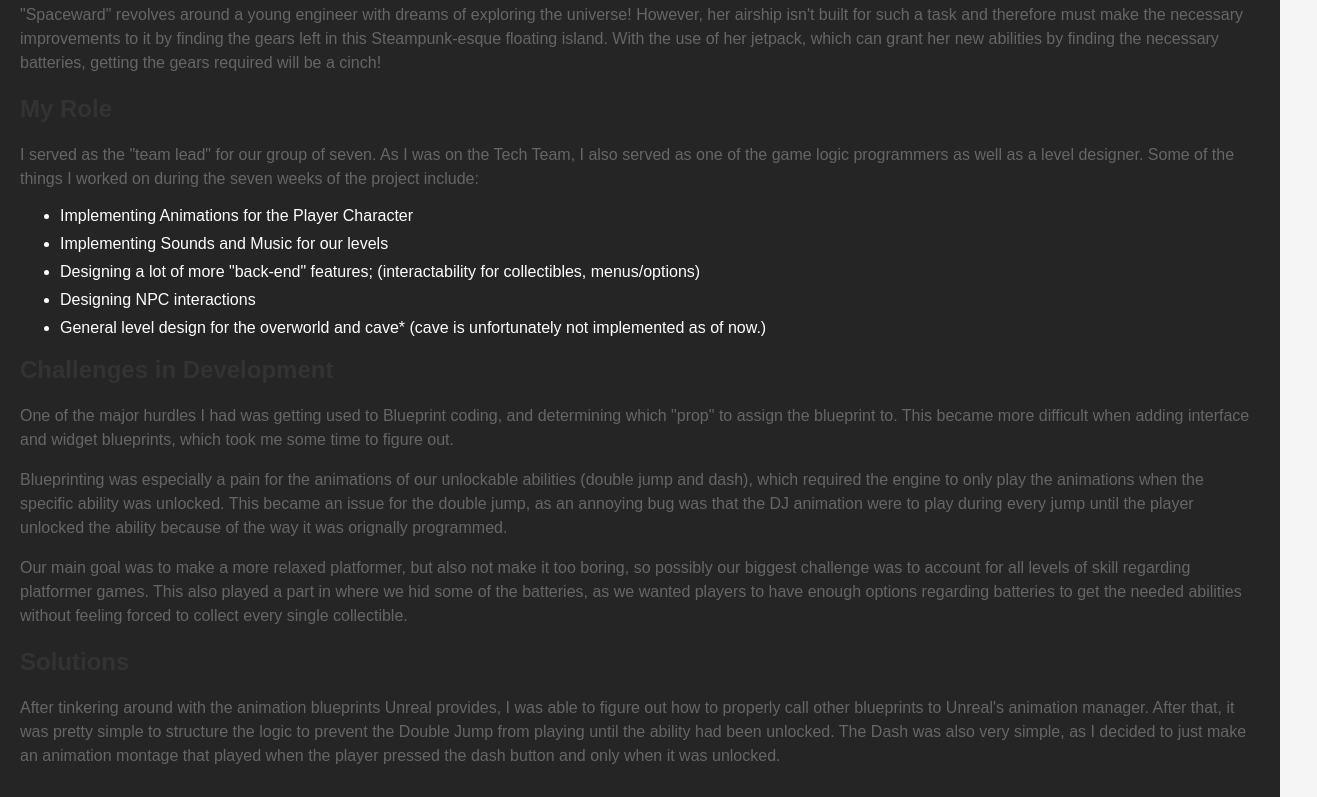
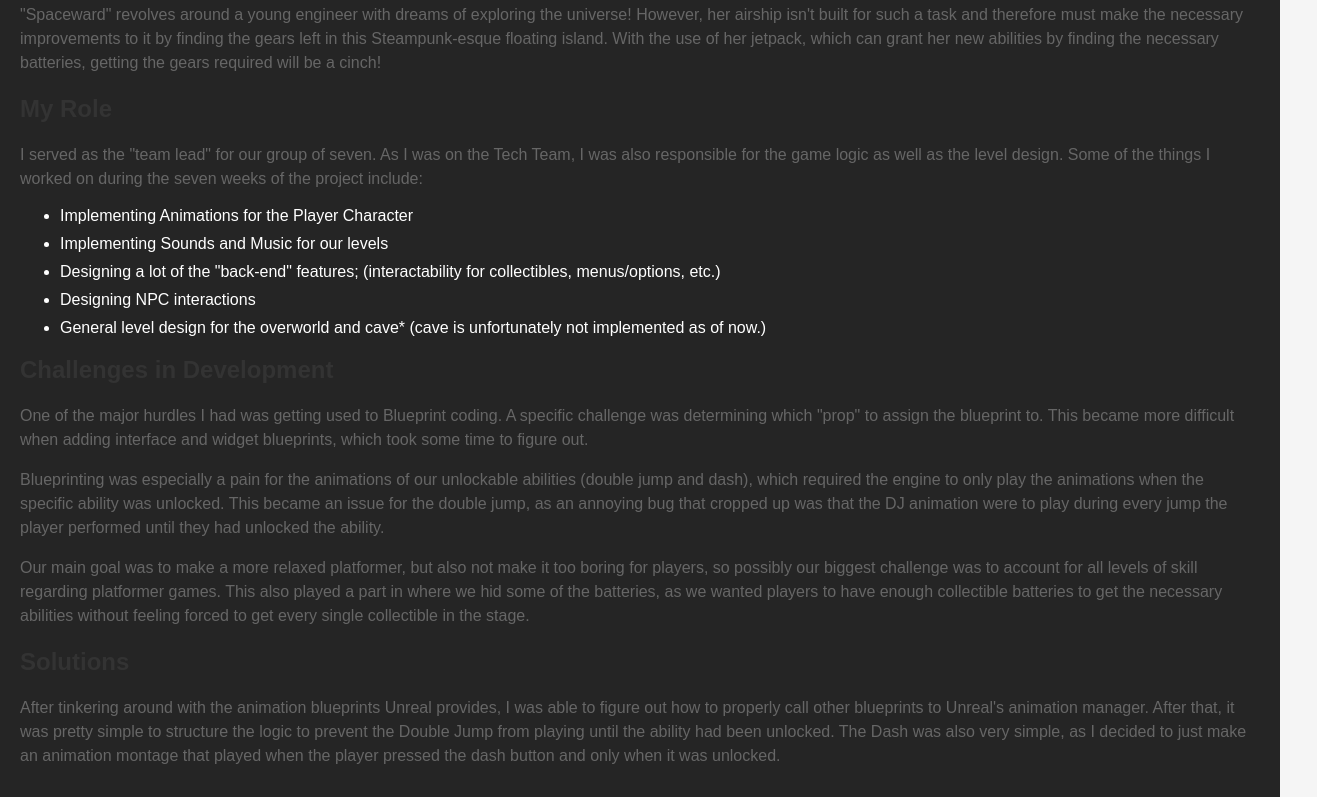
Before and after one commit to JustinS-23/JustinS-23.github.io, a plain HTML site: page index.htm in a window 1280 px wide. Shown: the part 560-1357 px from the top of the page, 1317 px wide, since content can reach past the window. Drawn offline with Linux system fonts and the light colour scheme.

Commit message:
Update index.htm

```diff
--- a/index.htm
+++ b/index.htm
@@ -91,39 +91,38 @@
 
     <h2>My Role</h2>
     <p>
-        I served as the "team lead" for our group of seven. As I was on the Tech Team, I also served as one of the game
-        logic programmers as well as a level designer. Some of the things I worked on during the seven weeks of the
+        I served as the "team lead" for our group of seven. As I was on the Tech Team, I was also responsible for the
+        game logic as well as the level design. Some of the things I worked on during the seven weeks of the
         project include:
    </p>
 
     <ul>
 	<li>Implementing Animations for the Player Character</li>
         <li>Implementing Sounds and Music for our levels</li>
-        <li>Designing a lot of more "back-end" features; (interactability for collectibles, menus/options)</li>
+        <li>Designing a lot of the "back-end" features; (interactability for collectibles, menus/options, etc.)</li>
         <li>Designing NPC interactions </li>
         <li>General level design for the overworld and cave* (cave is unfortunately not implemented as of now.)</li>
     </ul>
 
     <h2>Challenges in Development</h2>
     <p>
-        One of the major hurdles I had was getting used to Blueprint coding, and determining which "prop" to assign the
-        blueprint to. This became more difficult when adding interface and widget blueprints, which took me some time
-        to figure out.
+        One of the major hurdles I had was getting used to Blueprint coding. A specific challenge was determining which
+        "prop" to assign the blueprint to. This became more difficult when adding interface and widget blueprints,
+        which took some time to figure out.
    </p>
 
     <p>
         Blueprinting was especially a pain for the animations of our unlockable abilities (double jump and dash),
         which required the engine to only play the animations when the specific ability was unlocked. This became an
-        issue for the double jump, as an annoying bug was that the DJ animation were to play during every jump until
-        the player unlocked the ability because of the way it was orignally programmed.
-
+        issue for the double jump, as an annoying bug that cropped up was that the DJ animation were to play during
+        every jump the player performed until they had unlocked the ability.
    </p>
 
     <p>
-        Our main goal was to make a more relaxed platformer, but also not make it too boring, so possibly our biggest
-        challenge was to account for all levels of skill regarding platformer games. This also played a part in where we
-        hid some of the batteries, as we wanted players to have enough options regarding batteries to get the needed
-        abilities without feeling forced to collect every single collectible.
+        Our main goal was to make a more relaxed platformer, but also not make it too boring for players, so possibly
+        our biggest challenge was to account for all levels of skill regarding platformer games. This also played
+        a part in where we hid some of the batteries, as we wanted players to have enough collectible batteries
+        to get the necessary abilities without feeling forced to get every single collectible in the stage.
     </p>
 
     <h2>Solutions</h2>
@@ -135,12 +134,12 @@
    </p>
 
 <div class="image-gallery" style="display: flex; justify-content: space-between;">
-    <figure style="text-align: center; width: 30%;">
+    <figure style="text-align: center; width: 10%;">
         <img src="AnimBlueprint.png" alt="Description of Gameplay Loop" style="width: 150%;">
         <figcaption>Animation Blueprint</figcaption>  <!-- Title below the image -->
     </figure>
 
-    <figure style="text-align: center; width: 30%;">
+    <figure style="text-align: center; width: 10%;">
         <img src="AnimDash.png" alt="Animations Diagram" style="width: 125%;">
         <figcaption>Animation Montage for Dash</figcaption>  <!-- Title under the image -->
     </figure>
@@ -170,13 +169,13 @@
    </p>
 
 <div class="image-gallery" style="display: flex; justify-content: space-between;">
-    <figure style="text-align: center; width: 30%;">
+    <figure style="text-align: center; width: 10%;">
         <img src="Spaceward_UML.png" alt="Description of Gameplay Loop" style="width: 100%;">
         <figcaption>Description of Gameplay Loop</figcaption>  <!-- Title below the image -->
     </figure>
 
 
-    <figure style="text-align: center; width: 30%;">
+    <figure style="text-align: center; width: 10%;">
         <img src="Spaceward_Animations.png" alt="Animations Diagram" style="width: 125%;">
         <figcaption>Animations Diagram</figcaption>  <!-- Title under the image -->
     </figure>
```
